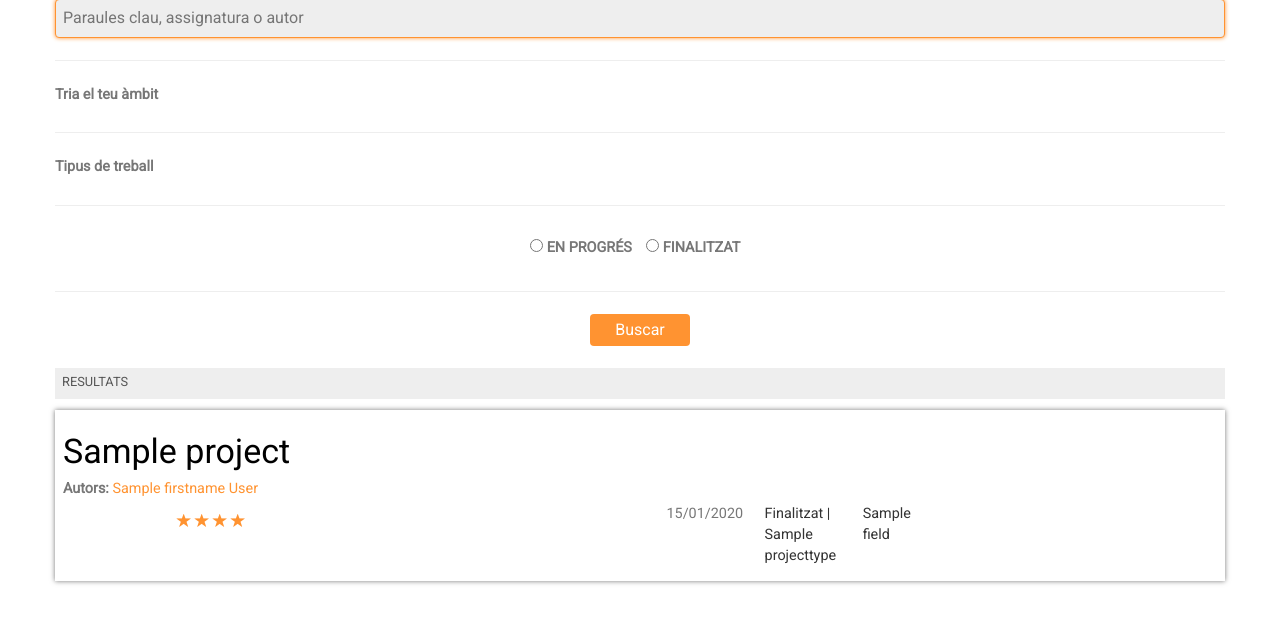
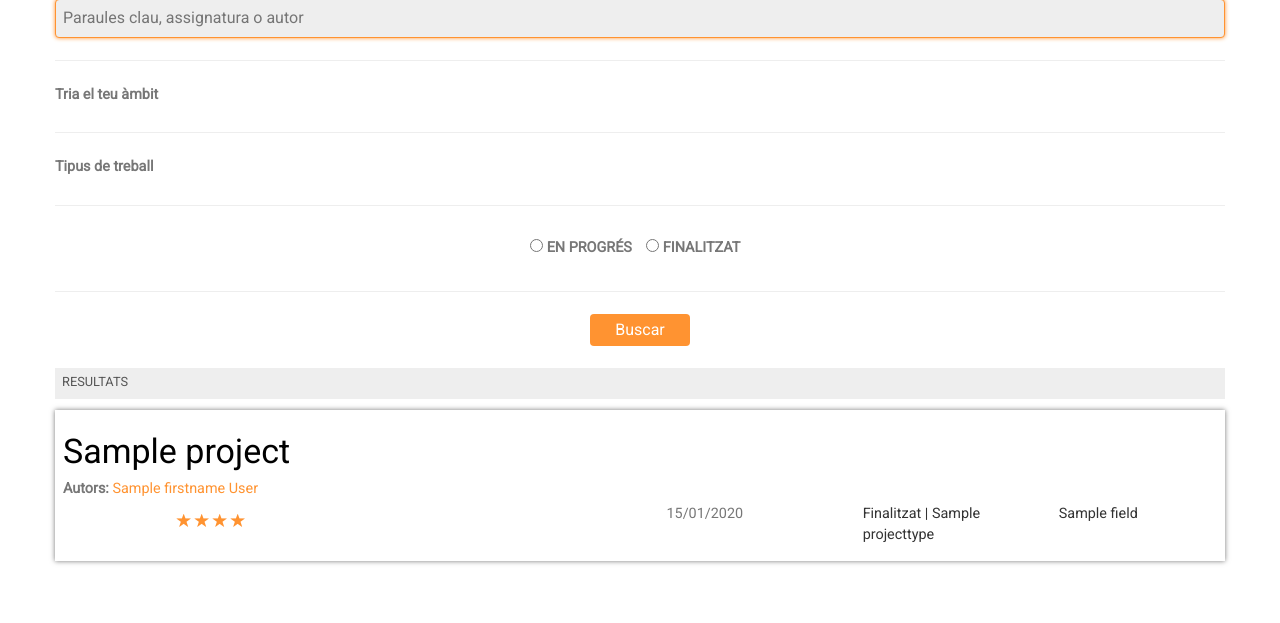
Before and after one commit to didacrios/CodeathonURV2016_OpenURV, a Symfony app: template src/oGooseBundle/Resources/views/search.html.twig in a window 1280 px wide. Shown: the part 141-764 px from the top of the page. Run offline with Twig, Linux system fonts and the light colour scheme; the template is opened without the code that fills it: most values are stand-ins (such as "Sample title", 1, 10 or a date in 2020); some libraries are stand-ins or nearby versions.

Commit message:
SASS Style!

```diff
--- a/bower_components/bootstrap-sass/assets/stylesheets/_theme.scss
+++ b/bower_components/bootstrap-sass/assets/stylesheets/_theme.scss
@@ -146,6 +146,7 @@ form {
             }
         }
 
+        .abstract,
         header,
         footer {
             margin-left: 8px;
--- a/src/oGooseBundle/Resources/views/search.html.twig
+++ b/src/oGooseBundle/Resources/views/search.html.twig
@@ -35,15 +35,15 @@
                                     {% endfor %}
                                </div>
 
-                                <div class="col-xs-1 col-xs-offset-2">
+                                <div class="col-xs-2 col-xs-offset-2">
                                     <time datetime="{{ project.publicationdate | date('Y-m-d\\TH:i:sP') }}">{{ project.publicationdate | date('d/m/Y') }}</time>
                                 </div>
 
-                                <div class="col-xs-1">
+                                <div class="col-xs-2">
                                     {% if project.finish == 0 %}En procés{% else %}Finalitzat{% endif %} | {{project.projecttype.name}}</span>
                                 </div>
 
-                               <div class="col-xs-1">{{project.field.name}}</div>
+                               <div class="col-xs-2">{{project.field.name}}</div>
                            </footer>
                        </article>
                    {% endfor %}
```
Also changed, not shown: src/oGooseBundle/Resources/views/project.html.twig (+5 -5 lines), src/oGooseBundle/Resources/public/assets/css/ogoose.css, 1 other file.
